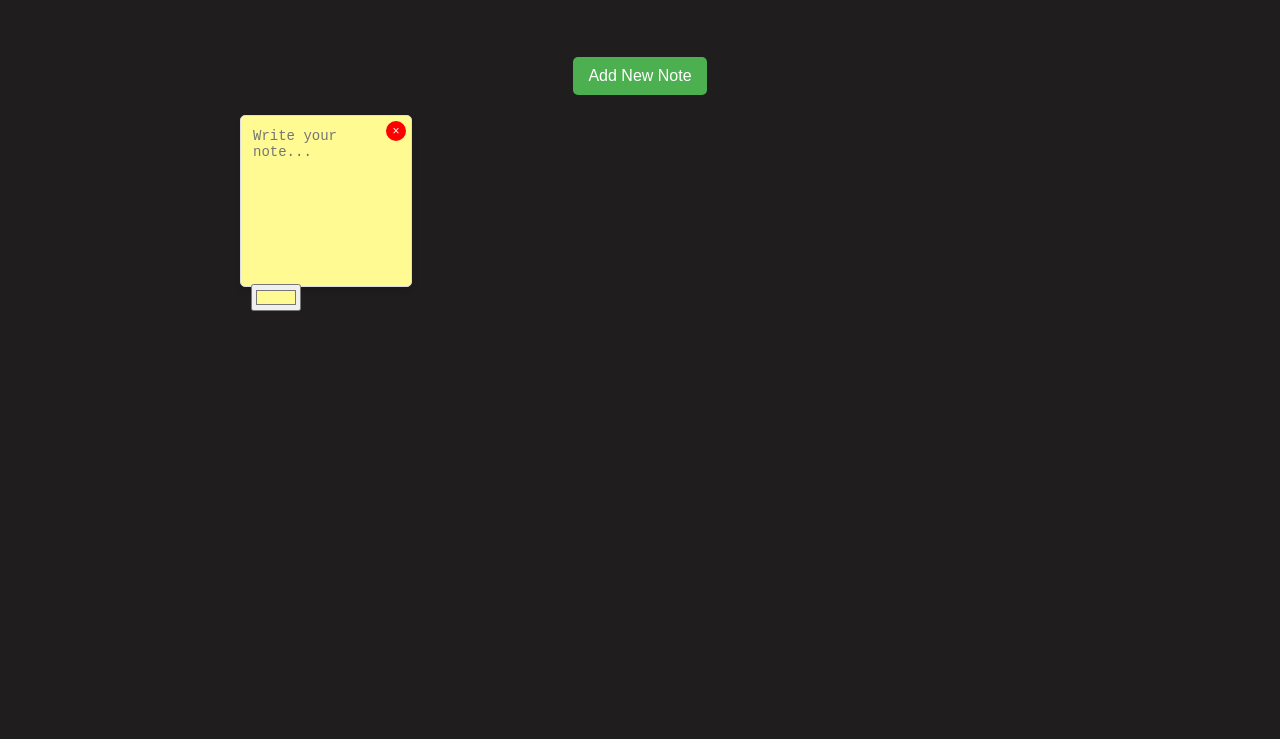
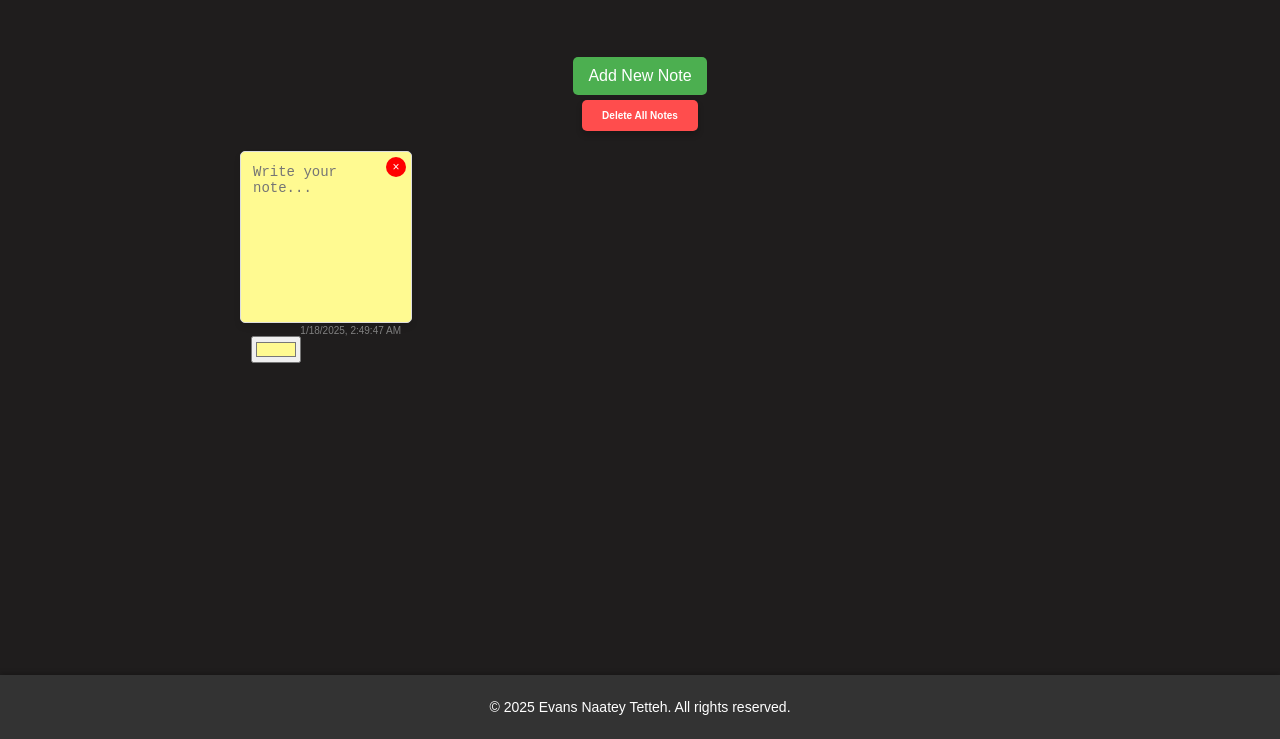
Before and after one commit to Evans1914/Project-1, a plain HTML site: page index.html in a window 1280 px wide. Both pictures are taken after a click on the button "Add New Note". Shown: the part 61-800 px from the top of the page. Drawn offline with Linux system fonts and the light colour scheme.

Commit message:
Final project-1

```diff
--- a/index.html
+++ b/index.html
@@ -13,9 +13,13 @@
     <div class="container">
         <div class="top-bar">
             <button class="add-note" id="add-btn">Add New Note</button>
+            <div class="timestamp"></div>
+            <button class="delete-all" id="delete-all-btn">Delete All Notes</button>
         </div>
         <div class="notes-container" id="notes-container">
-
+            <footer>
+                <p>&copy; 2025 Evans Naatey Tetteh. All rights reserved.</p>
+            </footer>
 
         </div>
     </div>
--- a/script.js
+++ b/script.js
@@ -1,19 +1,19 @@
 const addButton = document.getElementById('add-btn');
+const deleteAllButton = document.getElementById('delete-all-btn');
 const notesContainer = document.getElementById('notes-container');
 
-
-function createNote() {
-
+// Function to create a new note
+function createNote(text = '', color = '#fffa91', timestamp = new Date().toLocaleString()) {
     const note = document.createElement('div');
     note.classList.add('note');
-
+    note.style.backgroundColor = color;
 
     note.innerHTML = `
-        <textarea placeholder="Write your note..."></textarea>
+        <textarea placeholder="Write your note...">${text}</textarea>
+        <div class="timestamp">${timestamp}</div>
         <button class="delete-btn">&times;</button>
-        <input type="color" class="color-picker" value="#fffa91" />
+        <input type="color" class="color-picker" value="${color}" />
     `;
-
 
     const deleteBtn = note.querySelector('.delete-btn');
     deleteBtn.addEventListener('click', () => {
@@ -28,4 +28,12 @@ function createNote() {
     notesContainer.appendChild(note);
 }
 
-addButton.addEventListener('click', createNote);
+// Add a note on button click
+addButton.addEventListener('click', () => {
+    createNote();
+});
+
+// Clear all notes on "Delete All Notes" button click
+deleteAllButton.addEventListener('click', () => {
+    notesContainer.innerHTML = ''; // Remove all child elements from notesContainer
+});
--- a/style.css
+++ b/style.css
@@ -75,3 +75,59 @@ textarea {
     line-height: 18px;
     font-size: 12px;
 }
+
+.timestamp {
+    font-size: 10px;
+    color: gray;
+    text-align: right;
+    margin-top: 5px;
+}
+
+footer {
+    background-color: #333;
+    color: white;
+    text-align: center;
+    padding: 10px 0;
+    position: fixed;
+    bottom: 0;
+    left: 0;
+    width: 100%;
+    font-size: 14px;
+    box-shadow: 0 -2px 5px rgba(0, 0, 0, 0.2);
+}
+.note.dragging {
+    opacity: 0.7;
+    cursor: grabbing;
+}
+
+button {
+    cursor: pointer;
+}
+
+
+#delete-all-btn {
+    background-color: #ff4d4d;
+    color: white;
+    border: none;
+    padding: 10px 20px;
+    font-size: 10px;
+    font-weight: bold;
+    border-radius: 5px;
+    cursor: pointer;
+    box-shadow: 0 4px 6px rgba(0, 0, 0, 0.2);
+    transition: background-color 0.3s ease, transform 0.2s ease;
+}
+
+#delete-all-btn:hover {
+    background-color: #ff1a1a;
+    transform: scale(1.05);
+}
+
+#delete-all-btn:active {
+    background-color: #cc0000; /
+    transform: scale(1);
+}
+
+#delete-all-btn:focus {
+    outline: 2px solid #ff9999;
+}
```
Also changed, not shown: 1 other file.
